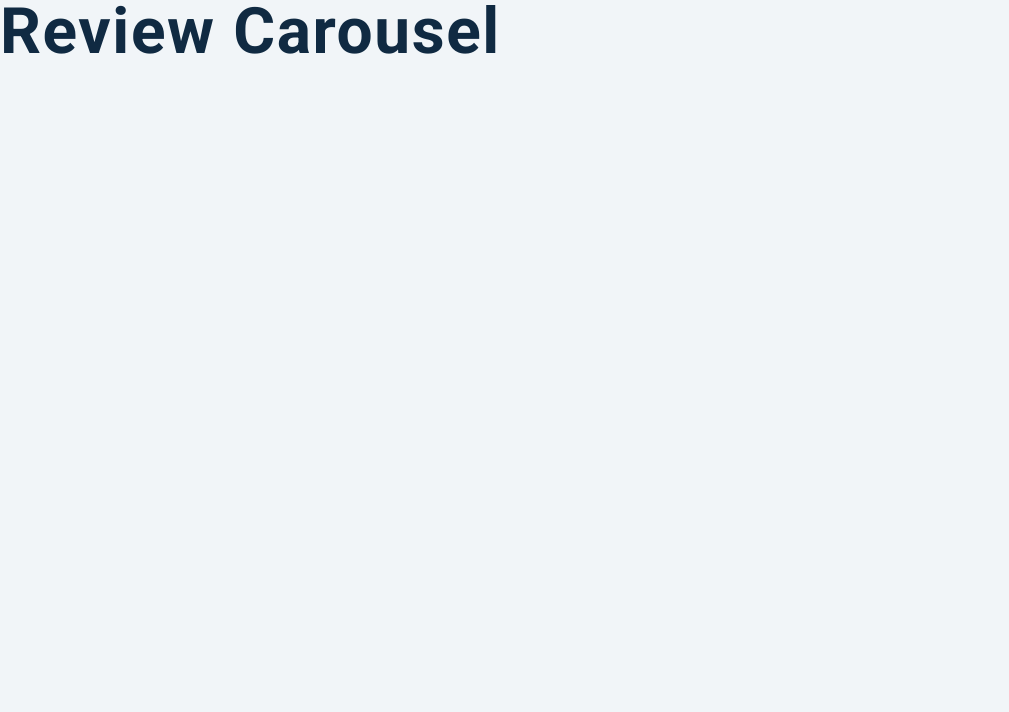
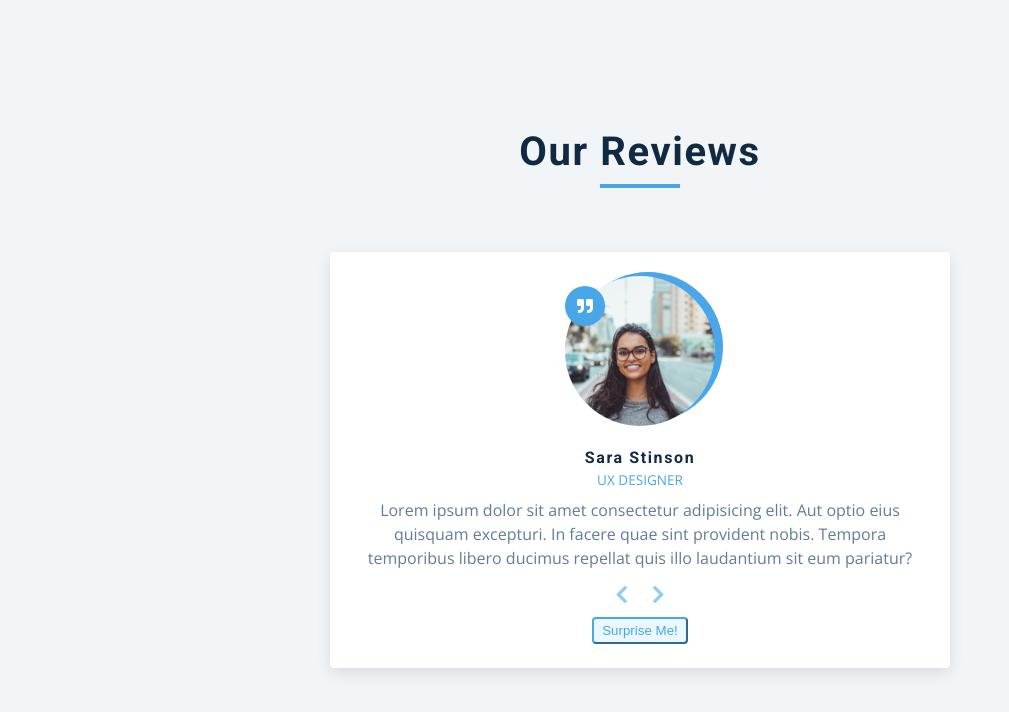
Before and after one commit to JonoCab001/Review-Carousel, a plain HTML site: page index.html in a window 1280 px wide. Shown: the whole page, without its empty margins (0-1009 px from the left). Drawn offline with nearby package versions, Linux system fonts and the light colour scheme.

Commit message:
Added Review Cards

```diff
--- a/index.html
+++ b/index.html
@@ -12,7 +12,38 @@
     />
 </head>
 <body>
-    <h1>Review Carousel</h1>
+    <main>
+        <section class="container">
+            <!--Title-->
+            <div class="title">
+                <h2>Our Reviews</h2>
+                <div class="underline"></div>
+            </div>
+            <!--Review-->
+            <article class="review">
+                <div class="img-container">
+                    <img src="images/person-1.jpeg" id="person-img" alt="lady smiling">
+                </div>
+                <h4 id="author">sara stinson</h4>
+                <p id="job">ux designer</p>
+                <p id="info">
+                    Lorem ipsum dolor sit amet consectetur adipisicing elit. Aut optio eius quisquam excepturi.
+                    In facere quae sint provident nobis. Tempora temporibus libero ducimus repellat quis illo laudantium sit eum pariatur?
+                </p>
+                <!--prev next buttons-->
+                <div class="button-container">
+                    <button class="prev-btn">
+                        <i class="fas fa-chevron-left"></i>
+                    </button>
+                    <button class="next-btn">
+                        <i class="fas fa-chevron-right"></i>
+                    </button>
+                </div>
+                <!--Random Button-->
+                <button class="random-btn">Surprise Me!</button>
+            </article>
+        </section>
+    </main>
     <script src="js/script.js"></script>
 </body>
 </html>
```
Also changed, not shown: images/person-1.jpeg (added).
